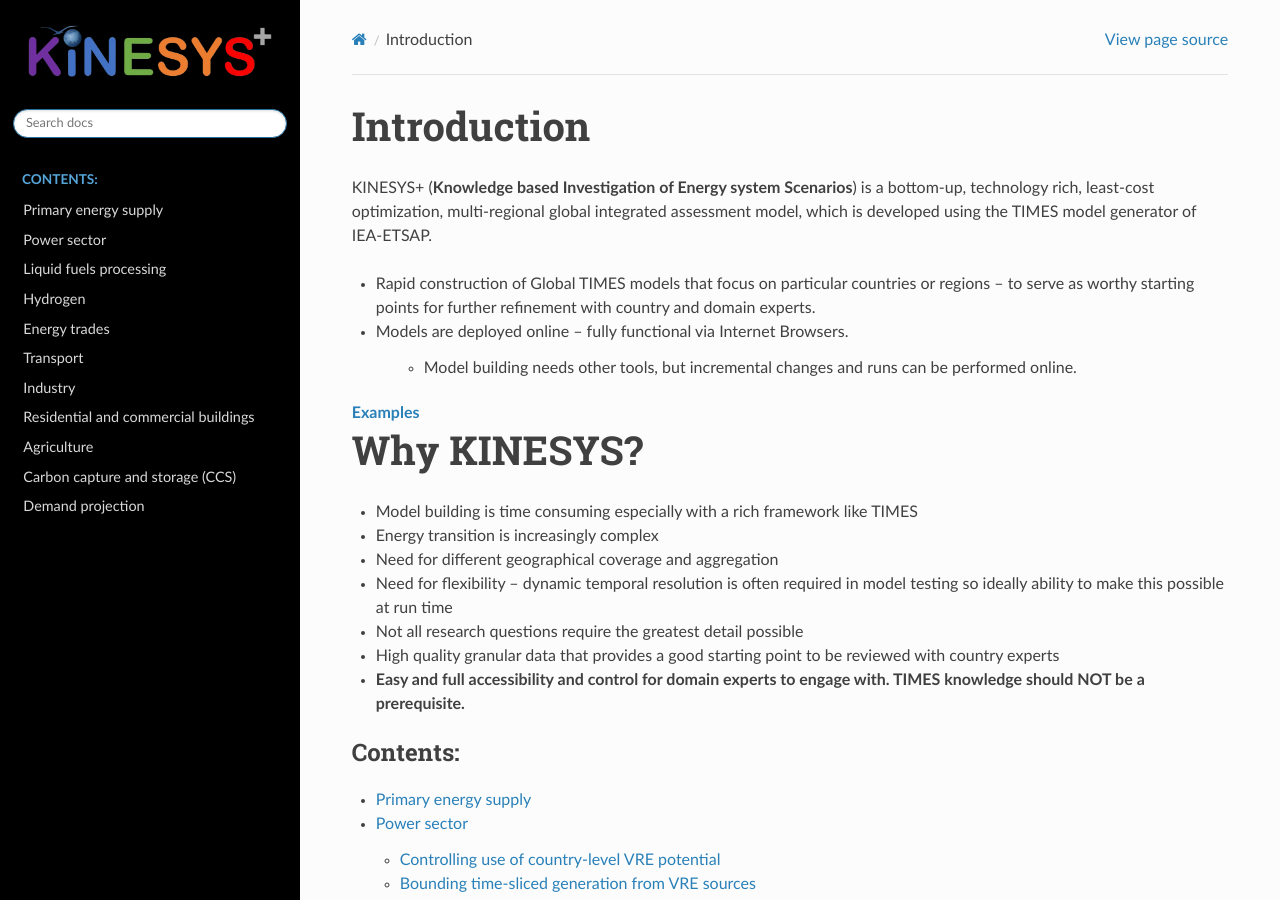
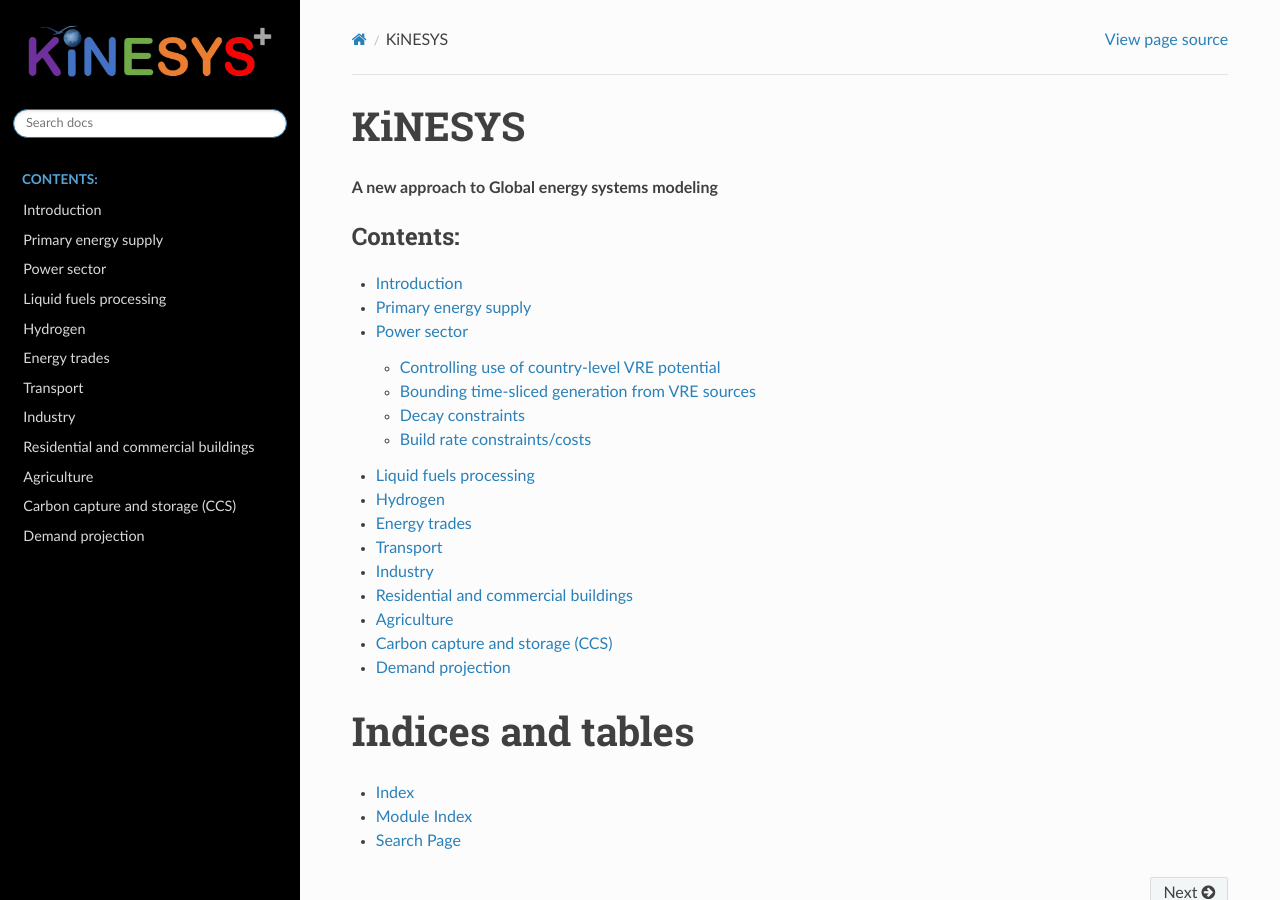
Before and after one commit to kanors-emr/Kinesys-documentation, a Sphinx documentation site: the page built from source/index.rst, in a window 1280 px wide and 900 px high. Built offline with Sphinx 7.4.7 and the Read the Docs theme 2.0.0, drawn with Linux system fonts in a browser that asks for light colours.

Commit message:
KB and RES

```diff
--- a/source/index.rst
+++ b/source/index.rst
@@ -3,38 +3,16 @@
    You can adapt this file completely to your liking, but it should at least
    contain the root `toctree` directive.
 
-Introduction
-=============
-
-KINESYS+ (**Knowledge based Investigation of Energy system Scenarios**) is a bottom-up, technology rich, least-cost optimization, multi-regional global integrated assessment model,
-which is developed using the TIMES model generator of IEA-ETSAP.
-
-* Rapid construction of Global TIMES models that focus on particular countries or regions – to serve as worthy starting points for further refinement with country and domain experts.
-* Models are deployed online – fully functional via Internet Browsers.
-
-    * Model building needs other tools, but incremental changes and runs can be performed online.
-
-.. raw:: html
-
-    <a href="https://vedaonline.cloud/kanors/kinesys.html" target="_blank"><b>Examples</a></b>
-
-
-Why KINESYS?
-============
-
-* Model building is time consuming especially with a rich framework like TIMES
-* Energy transition is increasingly complex
-* Need for different geographical coverage and aggregation
-* Need for flexibility – dynamic temporal resolution is often required in model testing so ideally ability to make this possible at run time
-* Not all research questions require the greatest detail possible
-* High quality granular data that provides a good starting point to be reviewed with country experts
-* **Easy and full accessibility and control for domain experts to engage with. TIMES knowledge should NOT be a prerequisite.**
+KiNESYS
+=======
+**A new approach to Global energy systems modeling**
 
 
 .. toctree::
    :maxdepth: 2
    :caption: Contents:
 
+   pages/introduction
    pages/Primary energy supply
    pages/Power sector
    pages/Liquid fuels processing
--- a/source/pages/tables/Transportation modes.csv
+++ b/source/pages/tables/Transportation modes.csv
@@ -1,6 +1,4 @@
 Mode,Demand,Units
-RAIL,Freight,Petajoules
-RAIL,Passengers,Petajoules
 ROAD,Auto,Billion vkm
 ROAD,Light Trucks,Billion vkm
 ROAD,Three Wheels,Billion vkm
@@ -8,9 +6,10 @@
 ROAD,Bus,Billion vkm
 ROAD,Heavy Trucks,Billion vkm
 ROAD,Medium Trucks,Billion vkm
-ROAD,Commercial Trucks,Billion vkm
 Aviation,International Aviation,Petajoules
 Aviation,Domestic Aviation,Petajoules
 Shipping,Domestic Navigation,Petajoules
 Shipping,International Navigation,Petajoules
+RAIL,Freight,Petajoules
+RAIL,Passengers,Petajoules
 Non Energy Uses,Non Energy Uses,Petajoules
```
Also changed, not shown: source/pages/introduction.rst (added, +34 -0 lines), source/pages/images/KiNESYS_MIG.png (added), source/pages/images/KiNESYS_RES.png (added).
